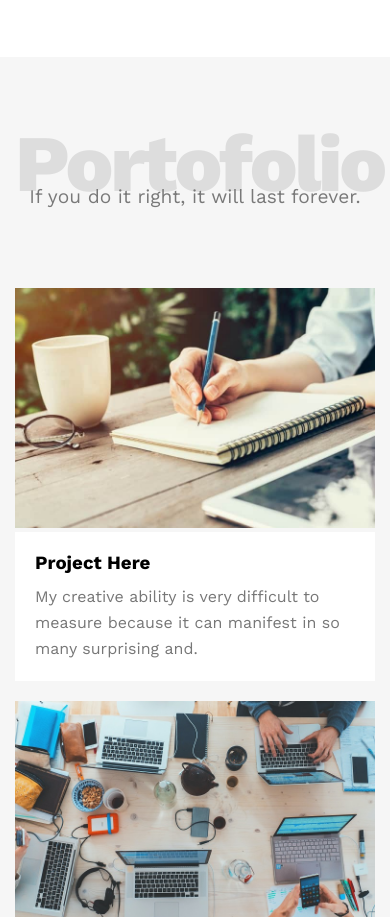
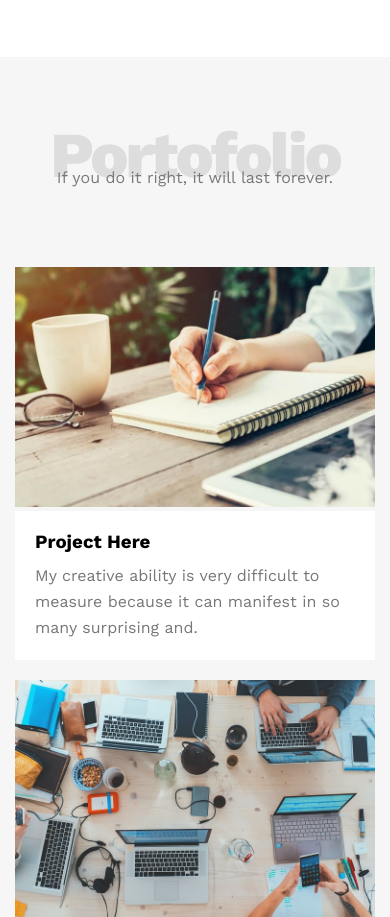
Before and after one commit to MoatazZewin/template-1, a plain HTML site: page index.html in a window 390 px wide. Shown: the part 2781-3698 px from the top of the page. Drawn offline with nearby package versions, Linux system fonts and the light colour scheme.

Commit message:
modification portfolio section on small screens

```diff
--- a/css/main.css
+++ b/css/main.css
@@ -337,6 +337,15 @@ body {
   color: #777;
 }
 
+@media (max-width: 500px) {
+  .portfolio .head-section {
+    font-size: 4rem;
+  }
+
+  .portfolio .head-section + p {
+    font-size: 1rem;
+  }
+}
 /* End portfolio */
 
 /* Start About */
@@ -462,9 +471,6 @@ body {
   margin-bottom: 20px;
 }
 
-.contact .info .social {
-}
-
 .contact .info .social i {
   margin-left: 10px;
   color: var(--secondary-color);
```
